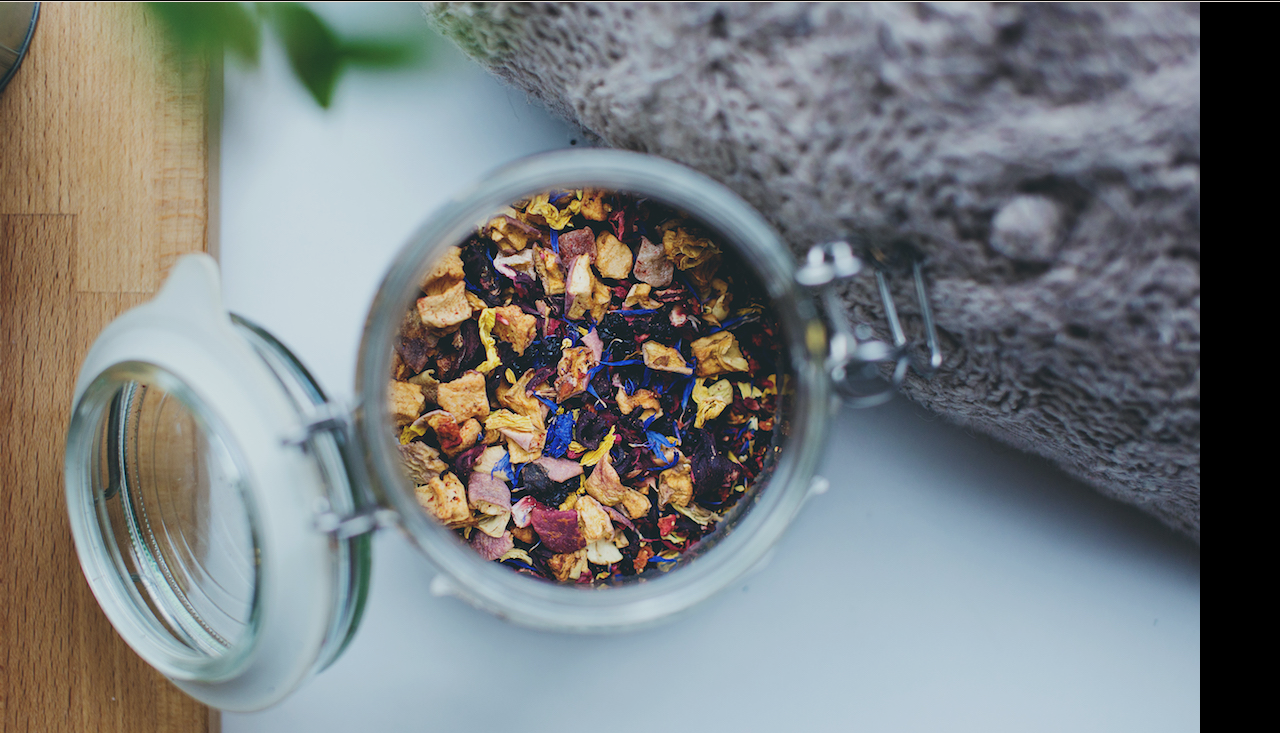
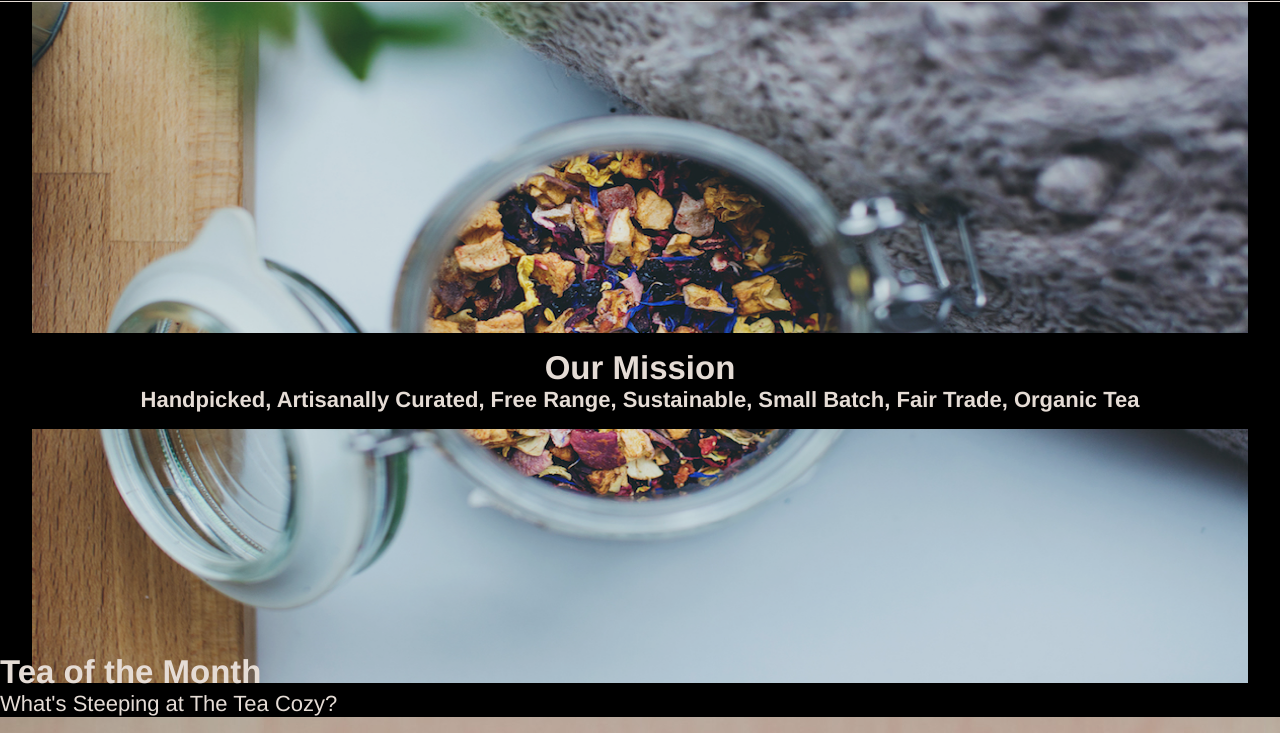
Before and after one commit to chief-07/TEA-COZY, a plain HTML site: page index.html in a window 1280 px wide. Shown: the part 67-800 px from the top of the page. Drawn offline with Linux system fonts and the light colour scheme.

Commit message:
feat: added stylig for the mission section

```diff
--- a/Resources/style/style.css
+++ b/Resources/style/style.css
@@ -42,3 +42,22 @@ header img {
   margin-top: 0.5rem;
   margin-right: 60px;
 }
+
+#mission {
+  padding-top: 50px;
+  height: 90vh;
+}
+#mission img {
+  height: 700px;
+  display: flex;
+  width: 95vw;
+  margin: 0px auto;
+}
+div.mission {
+  position: absolute;
+  background-color: black;
+  text-align: center;
+  width: 100%;
+  top: 50%;
+  padding: 1rem;
+}
```
